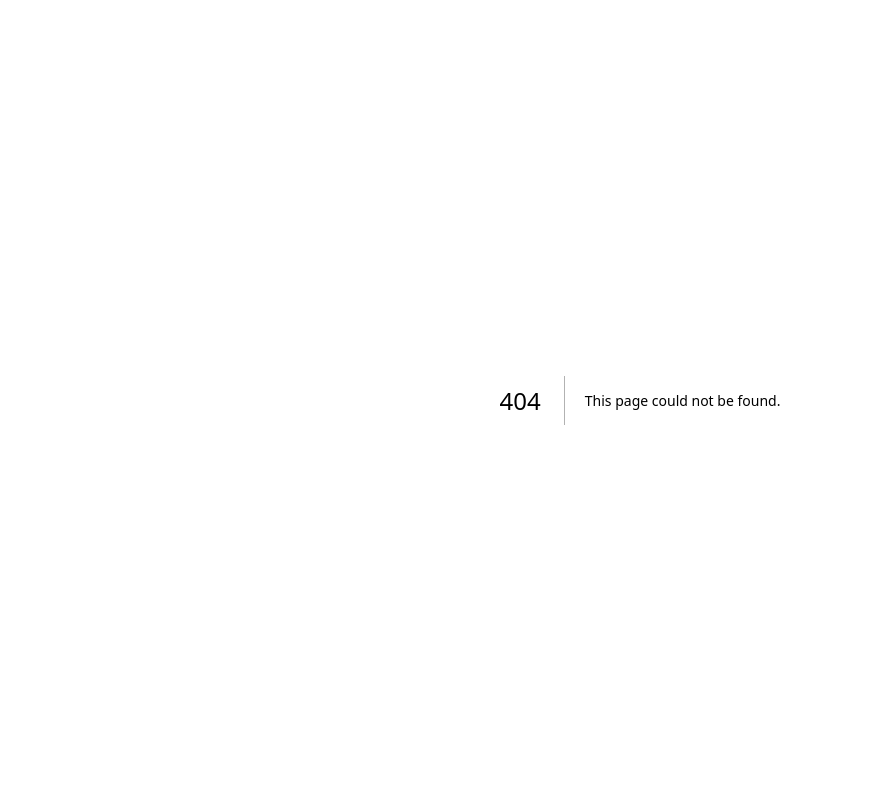
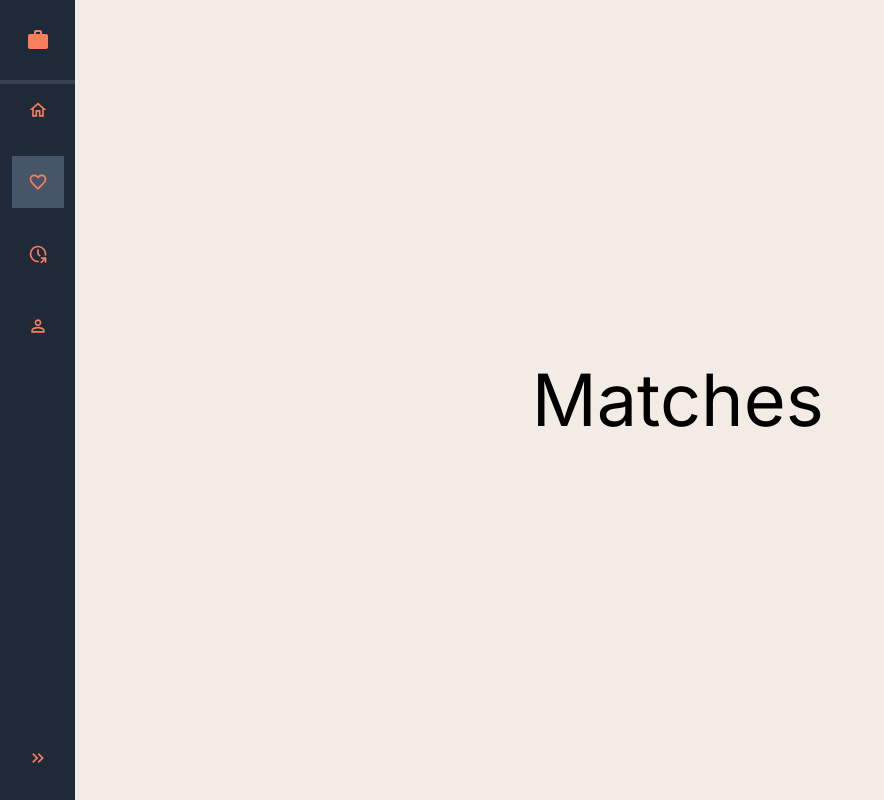
Before and after one commit to Tiemoue/intern-hub, a Next.js app: page /matches in a window 1280 px wide. Before the commit this address had no page. Shown: the whole page, without its empty margins (0-884 px from the left). Built offline with nearby package versions, Linux system fonts and the light colour scheme.

Commit message:
[fix] - sidebar navigation

```diff
--- a/app/components/sidebar/Sidebar.tsx
+++ b/app/components/sidebar/Sidebar.tsx
@@ -1,41 +1,50 @@
-'use client';
-import React, { useState } from 'react';
-import { MdKeyboardDoubleArrowRight, MdFavoriteBorder, MdOutlineHome, MdOutlineWork} from 'react-icons/md';
+"use client";
+import React, { useState, useEffect } from 'react';
+import { MdKeyboardDoubleArrowRight, MdFavoriteBorder, MdOutlineHome, MdOutlineWork, MdPersonOutline } from 'react-icons/md';
+import { TbClockShare } from "react-icons/tb";
+import Link from 'next/link';
 
-import { TbClockShare } from "react-icons/tb";
-import { PiUserCircle } from "react-icons/pi";
+const Sidebar = ({ props }: { props: string }) => {
 
-const Sidebar = () => {
-    const [isOpen, setIsOpen] = useState(false);
+    const [isOpen, setIsOpen] = useState(() => JSON.parse(localStorage.getItem('sidebarOpen') || 'false'));
+    const [selectedPage, setSelectedPage] = useState(props);
+
+    useEffect(() => {
+        // Update localStorage whenever isOpen changes
+        localStorage.setItem('sidebarOpen', JSON.stringify(isOpen));
+    }, [isOpen]);
 
     const toggleSidebar = () => setIsOpen(!isOpen);
+
+    // Function to update selected page
+    const handlePageSelect = (page: string) => {
+        setSelectedPage(page);
+    };
 
     return (
         <div className={`flex flex-col ${isOpen ? 'w-60' : 'w-20'} h-full bg-gray-800 transition-all duration-300 ease-in-out`}>
 
             <div className="flex items-center justify-center h-20">
                 <span style={{ color: '#fa7d5d' }} className="text-2xl"> <MdOutlineWork /> </span>
-                {isOpen && <span className="ml-2 text-md text-white">Intern Hub</span>} </div>
+                {isOpen && <span className="ml-2 text-md text-white">Intern Hub</span>}
+            </div>
 
             <div className="h-1 bg-gray-700"></div>
 
             <ul className="flex flex-col items-center flex-1">
-                <li className="w-full flex items-center justify-center py-5 mb-5">
-                    <span style={{ color: '#fa7d5d' }} className="text-xl"> <MdOutlineHome /> </span>
-                    {isOpen && <span className="ml-2 text-sm text-white">Dashboard</span>}
-                </li>
-                <li className="w-full flex items-center justify-center py-5 mb-5">
-                    <span style={{ color: '#fa7d5d' }} className="text-xl"> <MdFavoriteBorder /></span>
-                    {isOpen && <span className="ml-2 text-sm text-white">Matches</span>}
-                </li>
-                <li className="w-full flex items-center justify-center py-5 mb-5">
-                    <span style={{ color: '#fa7d5d' }} className="text-xl"> <TbClockShare /> </span>
-                    {isOpen && <span className="ml-2 text-sm text-white">Tracker</span>}
-                </li>
-                <li className="w-full flex items-center justify-center py-5 mb-5">
-                    <span style={{ color: '#fa7d5d' }} className="text-xl"> <PiUserCircle /> </span>
-                    {isOpen && <span className="ml-2 text-sm text-white">Profile</span>}
-                </li>
+                {[
+                    { name: 'Dashboard', icon: MdOutlineHome, value: 'dashboard'},
+                    { name: 'Matches', icon: MdFavoriteBorder, value: 'matches'},
+                    { name: 'Tracker', icon: TbClockShare, value: 'tracker'},
+                    { name: 'Profile', icon: MdPersonOutline, value: 'profile' }, // Replaced PiUserCircle for demonstration
+                ].map(({ name, icon: Icon, value }) => (
+                    <Link href={`/${value}`} key={name}>
+                        <li className={`w-full flex items-center justify-center p-4 mb-5 cursor-pointer ${selectedPage === name ? 'bg-slate-600' : ''}`} onClick={() => handlePageSelect(name)}>
+                            <span style={{ color: '#fa7d5d' }} className="text-xl"> <Icon /> </span>
+                            {isOpen && <span className="ml-2 text-sm text-white">{name}</span>}
+                        </li>
+                    </Link>
+                ))}
             </ul>
 
             <div className="p-2 self-center mb-4">
--- /dev/null
+++ b/app/dashboard/page.tsx
@@ -0,0 +1,41 @@
+import Sidebar from "../components/sidebar/Sidebar";
+import { AiOutlineFolderOpen } from "react-icons/ai";
+
+export default function LayoutWithSidebar() {
+    // State and functions for handling sidebar logic can go here
+
+
+    return (
+        <div className="flex h-screen ">
+            <Sidebar props="Dashboard" />
+
+            <div className="flex flex-col items-center w-full">
+                <div className="flex flex-col md:flex-row w-full justify-between p-4 md:p-10 md:gap-16">
+                    <div>
+                        <h1 className="text-4xl text-black font-bold m-2">Welcome Back, Collins!</h1>
+                        <h2 className="text-black font-semibold m-2">Check out your top matches and saved jobs down below!</h2>
+                        <div className="flex flex-col md:flex-row justify-between items-center mt-5 space-y-4 md:space-y-0 md:space-x-4">
+                            <button style={{ background: '#f7b59f' }} className="btn btn-active rounded-full text-black border border-black">View Matches</button>
+                            <button style={{ background: '#f7b59f' }} className="btn btn-active rounded-full text-black border border-black">Change Preferences</button>
+                        </div>
+                    </div>
+
+                    <div style={{ background: '#f7b59f' }} className="bg-slate-300 shadow-xl w-64 h-3/6 mx-auto my-6 p-4 md:mr-8 border border-black rounded-lg">
+                        <div>
+                            <span className="flex items-center text-3xl justify-evenly">
+                                <AiOutlineFolderOpen /><span className="text-lg inline text-black font-bold"> Application: 20</span>
+                            </span>
+                        </div>
+
+                    </div>
+                </div>
+
+
+
+            </div>
+
+        </div>
+
+
+    );
+}
--- a/app/job/page.tsx
+++ /dev/null
@@ -1,19 +0,0 @@
-import { MdOutlineWork } from "react-icons/md";
-import { FaClover } from "react-icons/fa6";
-import { GoIssueTrackedBy } from "react-icons/go";
-import { FaCircleUser } from "react-icons/fa6"
-import Sidebar from "../components/sidebar/Sidebar";
-
-export default function LayoutWithSidebar() {
-    // State and functions for handling sidebar logic can go here
-
-
-    return (
-        <div className="flex h-screen">
-            <Sidebar />
-
-        </div>
-
-
-    );
-}
--- /dev/null
+++ b/app/matches/page.tsx
@@ -0,0 +1,15 @@
+import React from 'react'
+import Sidebar from '../components/sidebar/Sidebar'
+
+const page = () => {
+  return (
+    <div className="flex h-screen ">
+        <Sidebar props='Matches' />
+     <div className='flex w-full justify-center items-center'>
+        <h1 className='text-7xl'>Matches</h1>
+        </div>
+    </div>
+  )
+}
+
+export default page
--- /dev/null
+++ b/app/profile/page.tsx
@@ -0,0 +1,16 @@
+import React from 'react'
+import Sidebar from '../components/sidebar/Sidebar'
+
+const page = () => {
+    return (
+        <div className="flex h-screen ">
+            <Sidebar props='Profile' />
+            <div className='flex w-full justify-center items-center'>
+                <h1 className='text-7xl'>Profile</h1>
+            </div>
+        </div>
+
+    )
+}
+
+export default page
--- a/app/salary/page.tsx
+++ b/app/salary/page.tsx
@@ -31,7 +31,7 @@ const Page = () => {
                     </div>
                 </div>
                 <div className='flex justify-center items-center'>
-                <Link href="/job" className="btn px-4 py-2 bg-teal-600 text-white rounded hover:bg-teal-700">Finish</Link>
+                <Link href="/dashboard" className="btn px-4 py-2 bg-teal-600 text-white rounded hover:bg-teal-700">Finish</Link>
                 </div>
             </div>
 
--- /dev/null
+++ b/app/tracker/page.tsx
@@ -0,0 +1,15 @@
+import React from 'react'
+import Sidebar from '../components/sidebar/Sidebar'
+
+const page = () => {
+    return (
+        <div className="flex h-screen ">
+        <Sidebar props='Tracker' />
+     <div className='flex w-full justify-center items-center'>
+        <h1 className='text-7xl'>Tracker</h1>
+        </div>
+    </div>
+  )
+}
+
+export default page
```
